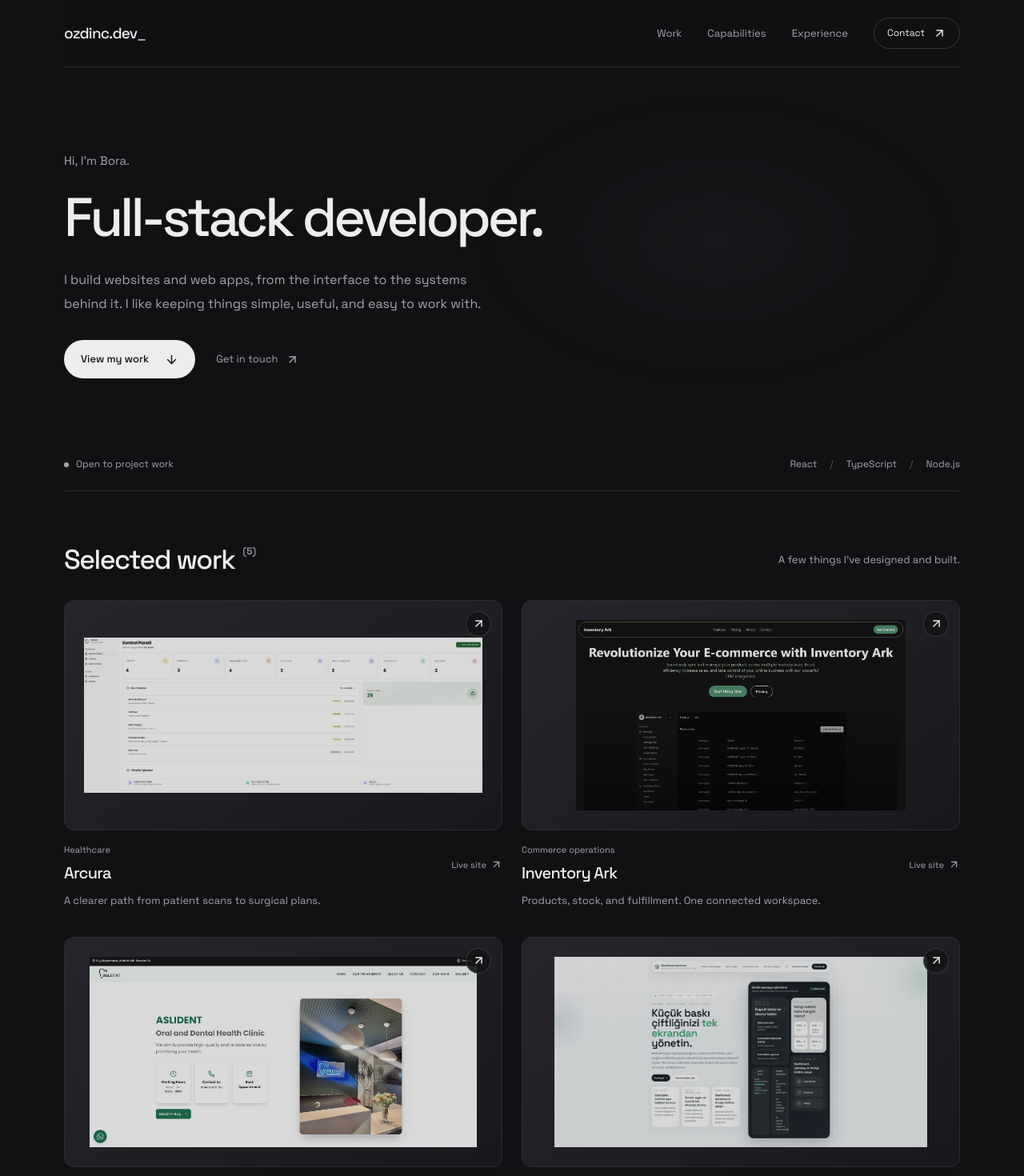
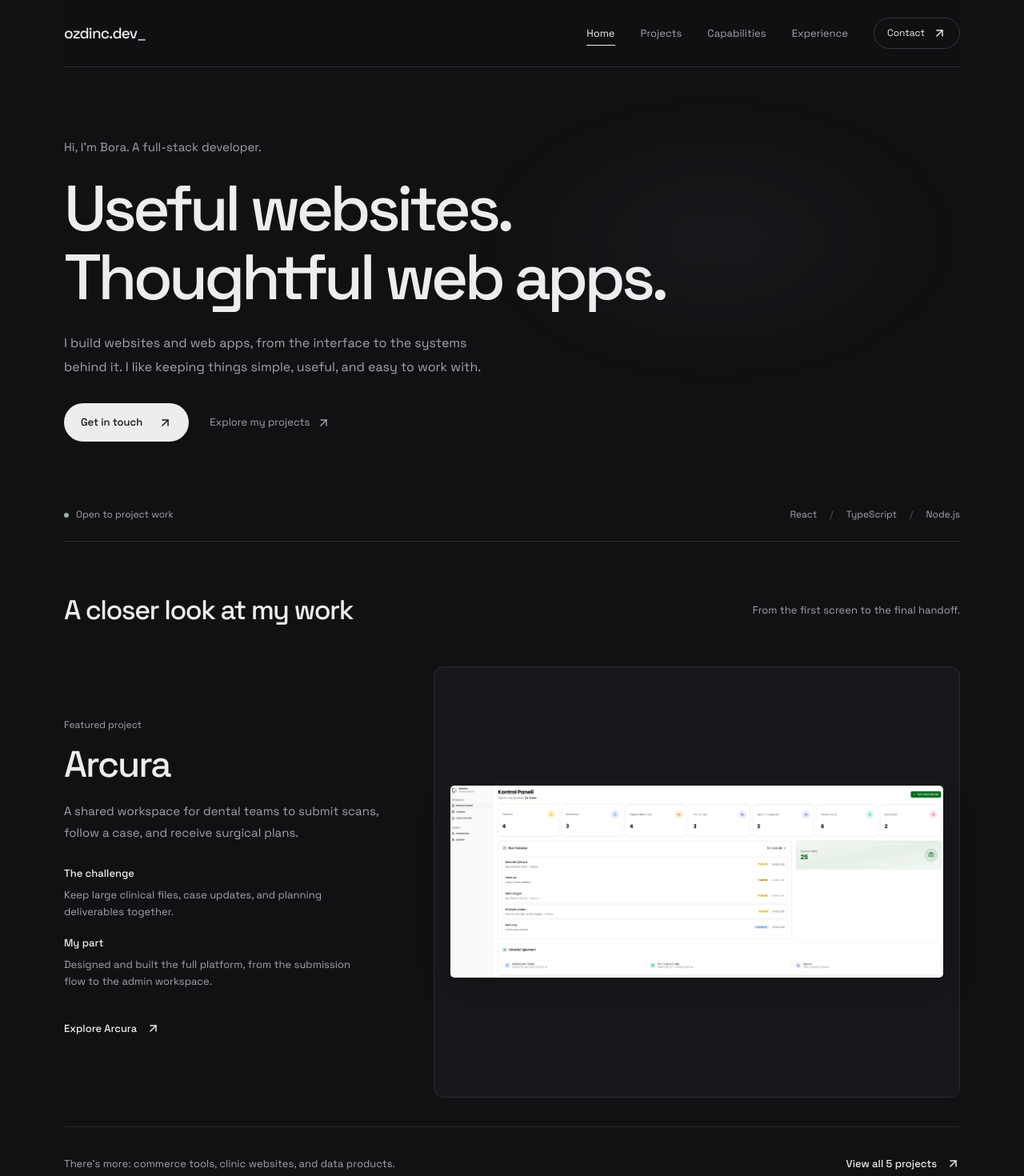
Before and after one commit to BoraOzdinc/portfolio, a React (Vite) app: page / in a window 1280 px wide. Shown: the top 1470 px of the page at 80% size. Built offline with nearby package versions, Linux system fonts and the light colour scheme.

Commit message:
Differentiate homepage from project gallery

```diff
--- /dev/null
+++ b/src/components/featured-project.tsx
@@ -0,0 +1,45 @@
+import { ArrowUpRight } from "lucide-react";
+import { Link } from "react-router-dom";
+import { getProjectBySlug, projects } from "@/data/projects";
+
+export function FeaturedProject() {
+  const project = getProjectBySlug("arcura");
+
+  if (!project) return null;
+
+  return (
+    <section id="projects" className="home-featured home-container" aria-labelledby="featured-title">
+      <div className="home-section-heading">
+        <h2 id="featured-title">A closer look at my work</h2>
+        <p>From the first screen to the final handoff.</p>
+      </div>
+      <article className="home-featured-story">
+        <div className="home-featured-copy">
+          <p className="home-featured-label">Featured project</p>
+          <h3>{project.title}</h3>
+          <p>A shared workspace for dental teams to submit scans, follow a case, and receive surgical plans.</p>
+          <dl className="home-featured-details">
+            <div>
+              <dt>The challenge</dt>
+              <dd>Keep large clinical files, case updates, and planning deliverables together.</dd>
+            </div>
+            <div>
+              <dt>My part</dt>
+              <dd>Designed and built the full platform, from the submission flow to the admin workspace.</dd>
+            </div>
+          </dl>
+          <Link className="home-featured-link" to={`/projects/${project.slug}`}>
+            Explore {project.title} <ArrowUpRight size={17} aria-hidden="true" />
+          </Link>
+        </div>
+        <Link className="home-featured-preview" to={`/projects/${project.slug}`} aria-label={`View ${project.title} project details`}>
+          <img src={project.image} alt={`${project.title} application interface`} loading="lazy" decoding="async" />
+        </Link>
+      </article>
+      <div className="home-featured-browse">
+        <p>There’s more: commerce tools, clinic websites, and data products.</p>
+        <Link className="home-featured-link" to="/projects">View all {projects.length} projects <ArrowUpRight size={17} aria-hidden="true" /></Link>
+      </div>
+    </section>
+  );
+}
--- a/src/components/header.tsx
+++ b/src/components/header.tsx
@@ -3,7 +3,8 @@ import { ArrowUpRight, Menu, X } from "lucide-react";
 import { Link, useLocation } from "react-router-dom";
 
 const navigation = [
-  { label: "Work", href: "/projects" },
+  { label: "Home", href: "/" },
+  { label: "Projects", href: "/projects" },
   { label: "Capabilities", href: "/#capabilities" },
   { label: "Experience", href: "/#experience" },
 ];
@@ -29,14 +30,14 @@ export function Header() {
     <header className="home-header home-container">
       <Link className="home-wordmark" to="/" onClick={() => setMenuOpen(false)} aria-label="ozdinc.dev, home">ozdinc.dev<span className="home-cursor" aria-hidden="true">_</span></Link>
       <nav className="home-desktop-nav" aria-label="Main navigation">
-        {navigation.map((item) => <Link key={item.href} to={item.href} aria-current={item.href === "/projects" && pathname.startsWith("/projects") ? "page" : undefined}>{item.label}</Link>)}
+        {navigation.map((item) => <Link key={item.href} to={item.href} aria-current={pathname === item.href ? "page" : undefined}>{item.label}</Link>)}
       </nav>
       <Link className="home-header-contact" to="/#contact" onClick={() => setMenuOpen(false)}>Contact <ArrowUpRight size={17} aria-hidden="true" /></Link>
       <button ref={menuButton} type="button" className="home-menu-button" aria-label={menuOpen ? "Close navigation" : "Open navigation"} aria-expanded={menuOpen} aria-controls="home-mobile-nav" onClick={() => setMenuOpen(!menuOpen)}>
         {menuOpen ? <X size={22} /> : <Menu size={22} />}
       </button>
       <nav id="home-mobile-nav" className="home-mobile-nav" aria-label="Mobile navigation" hidden={!menuOpen}>
-        {[...navigation, { label: "Contact", href: "/#contact" }].map((item) => <Link key={item.href} to={item.href} onClick={() => setMenuOpen(false)}>{item.label}<ArrowUpRight size={18} aria-hidden="true" /></Link>)}
+        {[...navigation, { label: "Contact", href: "/#contact" }].map((item) => <Link key={item.href} to={item.href} aria-current={pathname === item.href ? "page" : undefined} onClick={() => setMenuOpen(false)}>{item.label}<ArrowUpRight size={18} aria-hidden="true" /></Link>)}
       </nav>
     </header>
   );
--- a/src/components/hero.tsx
+++ b/src/components/hero.tsx
@@ -1,5 +1,6 @@
-import { ArrowDown, ArrowUpRight } from "lucide-react";
+import { ArrowUpRight } from "lucide-react";
 import { motion, useReducedMotion } from "motion/react";
+import { Link } from "react-router-dom";
 
 export function Hero() {
   const reduceMotion = useReducedMotion();
@@ -13,15 +14,15 @@ export function Hero() {
         animate={{ opacity: 1, y: 0 }}
         transition={{ duration: 0.7, ease: [0.22, 1, 0.36, 1] }}
       >
-        <p className="home-intro">Hi, I’m Bora.</p>
-        <h1 id="hero-title">Full-stack developer.</h1>
+        <p className="home-intro">Hi, I’m Bora. A full-stack developer.</p>
+        <h1 id="hero-title">Useful websites.<br />Thoughtful web apps.</h1>
         <p className="home-hero-description">
           I build websites and web apps, from the interface to the systems
           behind it. I like keeping things simple, useful, and easy to work with.
         </p>
         <div className="home-hero-actions">
-          <a className="home-button" href="#projects">View my work <ArrowDown size={17} aria-hidden="true" /></a>
-          <a className="home-text-link" href="#contact">Get in touch <ArrowUpRight size={17} aria-hidden="true" /></a>
+          <a className="home-button" href="#contact">Get in touch <ArrowUpRight size={17} aria-hidden="true" /></a>
+          <Link className="home-text-link" to="/projects">Explore my projects <ArrowUpRight size={17} aria-hidden="true" /></Link>
         </div>
       </motion.div>
       <div className="home-hero-bottom">
--- a/src/components/projects.tsx
+++ b/src/components/projects.tsx
@@ -17,7 +17,7 @@ export function Projects({ standalone = false }: { standalone?: boolean }) {
     <section id="projects" className="home-work home-container" aria-labelledby="work-title">
       <div className="home-section-heading">
         <Heading id="work-title">{standalone ? "Projects" : "Selected work"}<span className="home-count">({projects.length})</span></Heading>
-        <p>A few things I’ve designed and built.</p>
+        <p>Websites, applications, and the systems behind them.<br />Explore the work, the decisions, and what I built.</p>
       </div>
       <div className="home-project-grid">
         {projects.map((project) => {
--- /dev/null
+++ b/src/pages/home-overview.css
@@ -0,0 +1,38 @@
+.home-overview .home-hero { padding-top: 88px; }
+.home-overview .home-hero-copy { max-width: 940px; }
+.home-overview .home-hero h1 { font-size: clamp(42px, 6.4vw, 80px); line-height: 1.08; }
+.home-overview .home-hero-description { max-width: 540px; }
+.home-overview .home-hero-bottom { margin-top: 60px; }
+
+.home-featured { padding-block: 64px; }
+.home-featured-story { display: grid; grid-template-columns: minmax(0, 0.85fr) minmax(0, 1.35fr); gap: 48px; align-items: center; padding-block: 20px 36px; }
+.home-featured-label { color: var(--home-muted); font-size: 12px; margin-bottom: 12px; }
+.home-featured-copy h3 { font-size: clamp(32px, 4vw, 46px); font-weight: 500; letter-spacing: -0.045em; line-height: 1.15; }
+.home-featured-copy > p:not(.home-featured-label) { margin-top: 18px; color: var(--home-muted); font-size: 15px; line-height: 1.85; max-width: 42ch; }
+.home-featured-details { display: grid; gap: 18px; margin-block: 26px; font-size: 13px; }
+.home-featured-details dt { font-weight: 500; margin-bottom: 5px; }
+.home-featured-details dd { color: var(--home-muted); max-width: 44ch; }
+.home-featured-link { display: inline-flex; align-items: center; gap: 12px; min-height: 44px; font-size: 13px; font-weight: 500; }
+.home-featured-link:hover { text-decoration: underline; }
+.home-featured-preview { display: grid; place-items: center; min-width: 0; padding: 32px 20px; aspect-ratio: 1.22; background: var(--home-panel); border: 1px solid var(--home-line); border-radius: 12px; }
+.home-featured-preview img { display: block; width: 100%; height: auto; border-radius: 5px; box-shadow: 0 16px 40px #0003; transition: transform 200ms ease; }
+.home-featured-preview:hover img { transform: translateY(-4px); }
+.home-featured-browse { display: flex; justify-content: space-between; align-items: center; gap: 24px; padding-top: 24px; border-top: 1px solid var(--home-line); }
+.home-featured-browse p { color: var(--home-muted); font-size: 13px; }
+.home-featured-browse a { flex-shrink: 0; }
+
+@media (max-width: 1000px) {
+  .home-featured-story { gap: 32px; grid-template-columns: minmax(0, 1fr) minmax(0, 1.1fr); }
+  .home-featured-preview { padding: 24px 16px; }
+}
+
+@media (max-width: 760px) {
+  .home-overview .home-hero { padding-top: 56px; }
+  .home-overview .home-hero h1 { font-size: clamp(34px, 7.7vw, 58px); }
+  .home-overview .home-hero-bottom { margin-top: 40px; }
+  .home-featured { padding-block: 44px; }
+  .home-featured-story { grid-template-columns: minmax(0, 1fr); gap: 24px; padding-block: 8px 28px; }
+  .home-featured-preview { aspect-ratio: 1.6; }
+  .home-featured-copy > p:not(.home-featured-label), .home-featured-details dd { max-width: 60ch; }
+  .home-featured-browse { flex-direction: column; align-items: start; gap: 8px; }
+}
--- a/src/pages/home.css
+++ b/src/pages/home.css
@@ -36,6 +36,9 @@
 .home-desktop-nav a::after { content: ""; position: absolute; left: 0; right: 0; bottom: 3px; height: 1px; background: var(--home-ink); transform: scaleX(0); transform-origin: left; transition: transform 200ms; }
 .home-desktop-nav a:hover, .home-desktop-nav a:focus-visible { color: var(--home-ink); }
 .home-desktop-nav a:hover::after, .home-desktop-nav a:focus-visible::after { transform: scaleX(1); }
+.home-desktop-nav a[aria-current="page"], .home-mobile-nav a[aria-current="page"] { color: var(--home-ink); }
+.home-desktop-nav a[aria-current="page"]::after { transform: scaleX(1); }
+.home-mobile-nav a[aria-current="page"] { text-decoration: underline; }
 .home-header-contact { display: flex; gap: 10px; align-items: center; border: 1px solid #37373f; border-radius: 999px; padding: 9px 16px; font-size: 12px; transition: background 200ms, border-color 200ms; }
 .home-header-contact:hover { background: #25252c; border-color: #60606c; }
 .home-menu-button { display: none; padding: 10px; cursor: pointer; }
--- a/src/pages/home.tsx
+++ b/src/pages/home.tsx
@@ -1,14 +1,15 @@
 import { Hero } from "@/components/hero";
-import { Projects } from "@/components/projects";
+import { FeaturedProject } from "@/components/featured-project";
 import { Skills } from "@/components/skills";
 import { Experience } from "@/components/experience";
 import { Contact } from "@/components/contact";
+import "./home-overview.css";
 
 export function HomePage() {
   return (
-    <main id="main-content">
+    <main id="main-content" className="home-overview">
       <Hero />
-      <Projects />
+      <FeaturedProject />
       <Skills />
       <Experience />
       <Contact />
```
